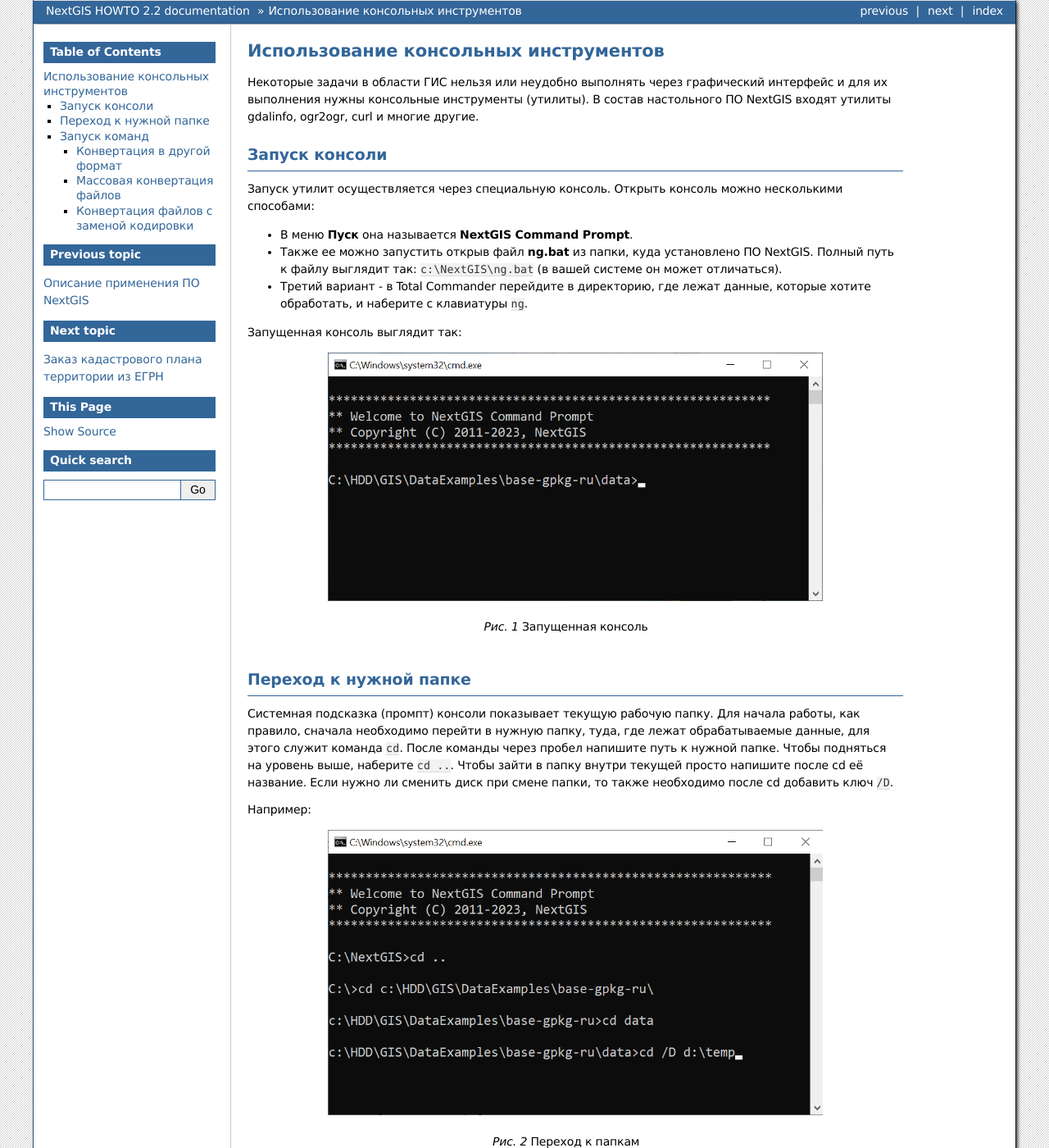
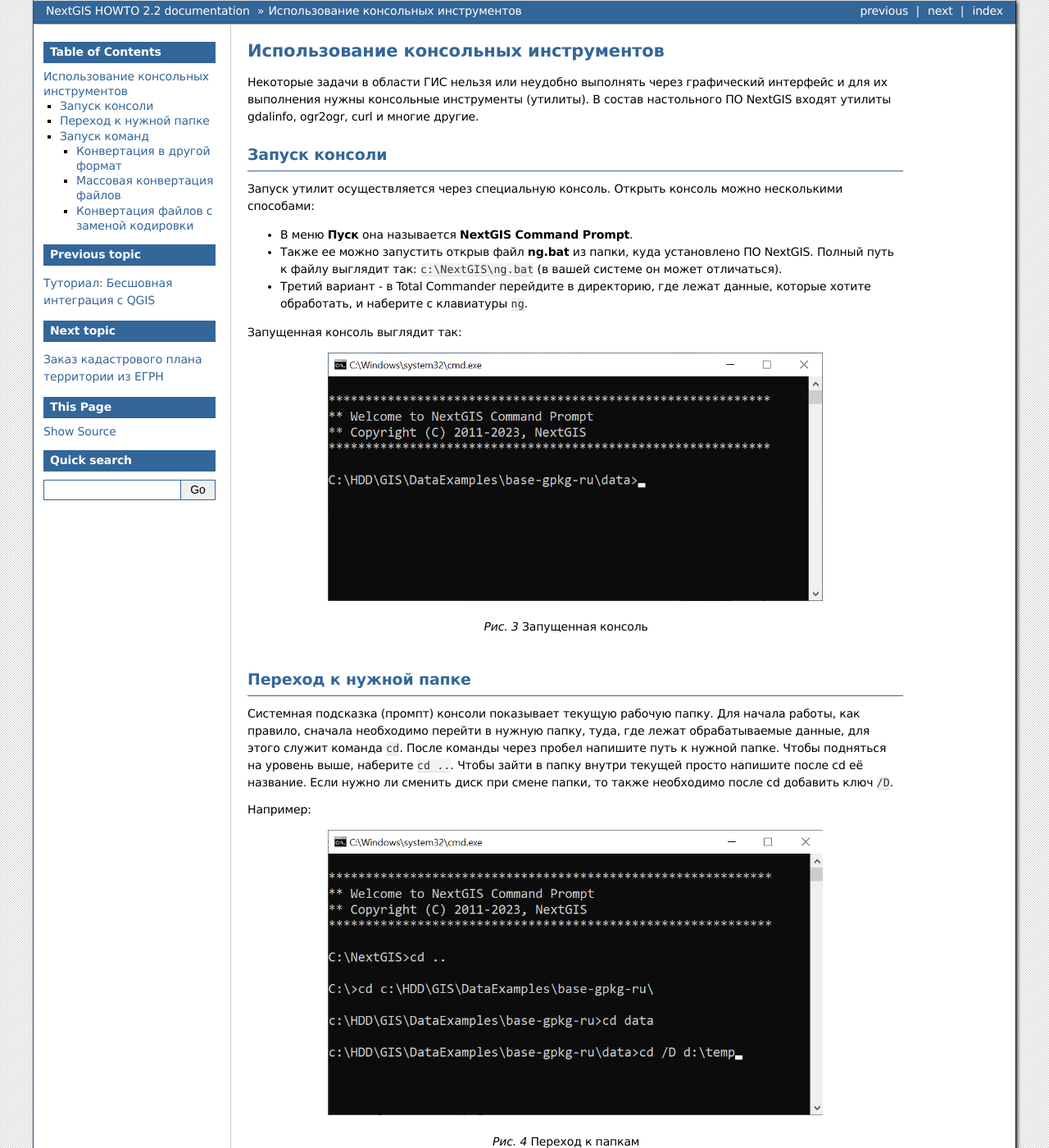
Before and after one commit to nextgis/docs_howto, a Sphinx documentation site: the page built from source/command_prompt.rst, in a window 1280 px wide and 1400 px high. Shown: the whole window at 82% size. Built offline with Sphinx 7.4.7, drawn with Linux system fonts in a browser that asks for light colours; formulas are drawn with MathJax 3.

Commit message:
Update index.rst
Add tutorials

```diff
--- a/source/index.rst
+++ b/source/index.rst
@@ -6,6 +6,8 @@
 .. toctree::
    :maxdepth: 2
 
+   tutorial_webgis
+   tutorial_qgis
    command_prompt
    egrn_source
    excel
```
